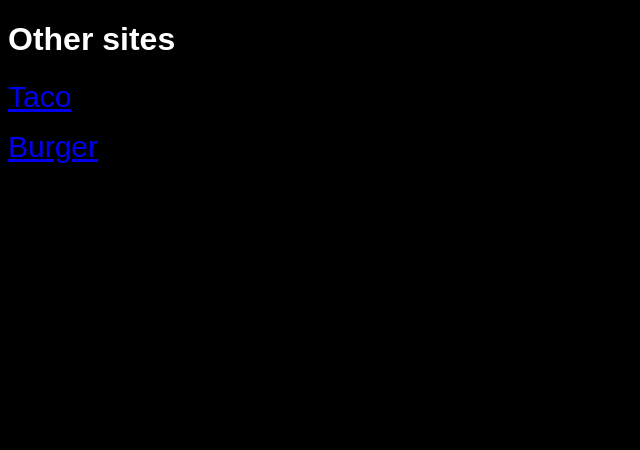
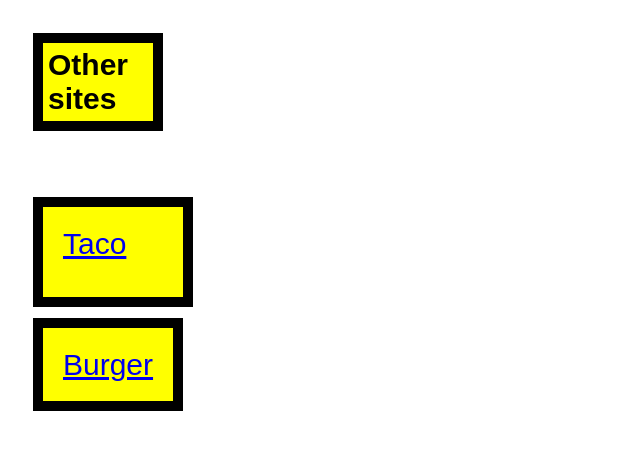
Before and after one commit to Aidan2426/Recipes, a plain HTML site: page Recipes.html in a window 1280 px wide. Shown: the whole page, without its empty margins (0-640 px from the left). Drawn offline with Linux system fonts and the light colour scheme.

Commit message:
added display

```diff
--- a/style.css
+++ b/style.css
@@ -1,17 +1,40 @@
+
 body{
     font-family: sans-serif;
-    background: black;
-    color: white;
+    background: white;
+    color: black;
 }
 
 .OS {
-    background-color: black;
+    font-size:30px;
+    background-color:yellow;
+    padding: 5px;
+    border: 10px solid black;
+    margin: 25px;
+    height: auto;
+    width: 100px;
+    display: inline-block
+
 }
 
 .Taco {
     font-size:30px;
+    background-color:yellow;
+    padding: 20px;
+    border: 10px solid black;
+    margin: 25px;
+    height: 50px;
+    width: 100px;
+    display: inline-block
 }
 
 .Burger {
     font-size:30px;
+    background-color:yellow;
+    padding: 20px;
+    border: 10px solid black;
+    margin: 25px;
+    height: 50px;
+    width: 100px;
+
 }
```
